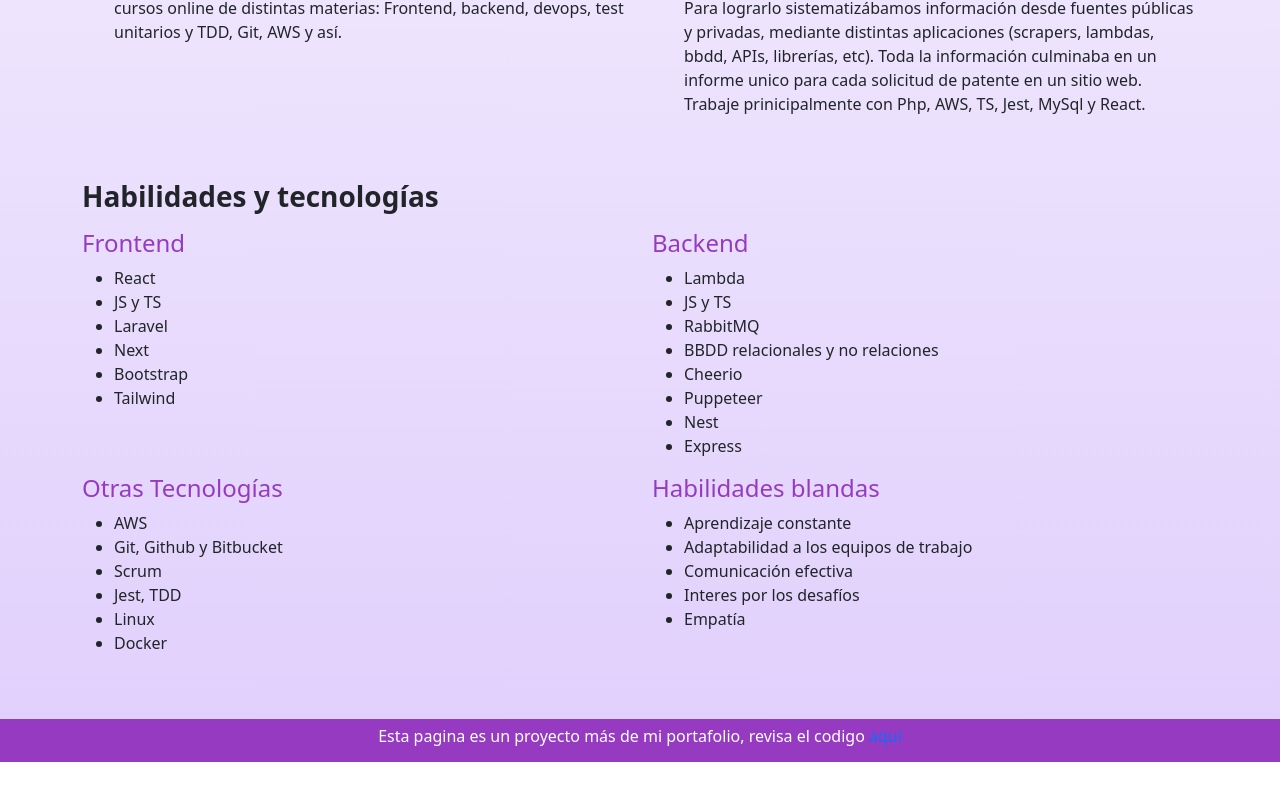
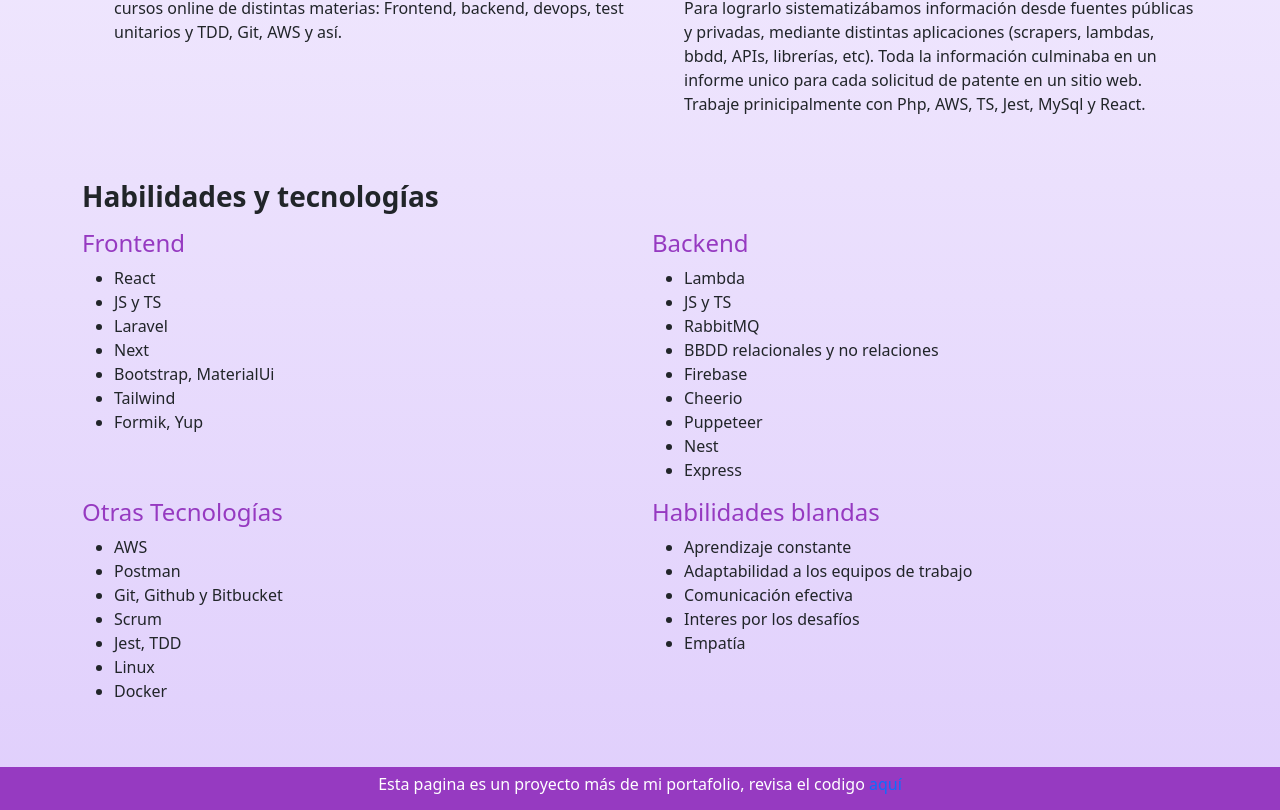
Before and after one commit to Pabloamedias/portfolio-react-ts, a React (Vite) app: page /portfolio-react-ts/perfil in a window 1280 px wide. Shown: the part 958-1768 px from the top of the page. Before the commit the page ends 1720 px from the top, so only its background shows below. Built offline with nearby package versions, Linux system fonts and the light colour scheme; no server answers.

Commit message:
Added new tecnologies in profile

```diff
--- a/src/pages/Profile.tsx
+++ b/src/pages/Profile.tsx
@@ -123,8 +123,9 @@
               <li>JS y TS</li>
               <li>Laravel</li>
               <li>Next</li>
-              <li>Bootstrap</li>
+              <li>Bootstrap, MaterialUi</li>
               <li>Tailwind</li>
+              <li>Formik, Yup</li>
             </ul>
           </div>
           <div className="col-md-12 col-lg-6">
@@ -134,6 +135,7 @@
               <li>JS y TS</li>
               <li>RabbitMQ</li>
               <li>BBDD relacionales y no relaciones</li>
+              <li>Firebase</li>
               <li>Cheerio</li>
               <li>Puppeteer</li>
               <li>Nest</li>
@@ -144,6 +146,7 @@
             <h4 className="font-purple">Otras Tecnologías</h4>
             <ul>
               <li>AWS</li>
+              <li>Postman</li>
               <li>Git, Github y Bitbucket</li>
               <li>Scrum</li>
               <li>Jest, TDD</li>
```
